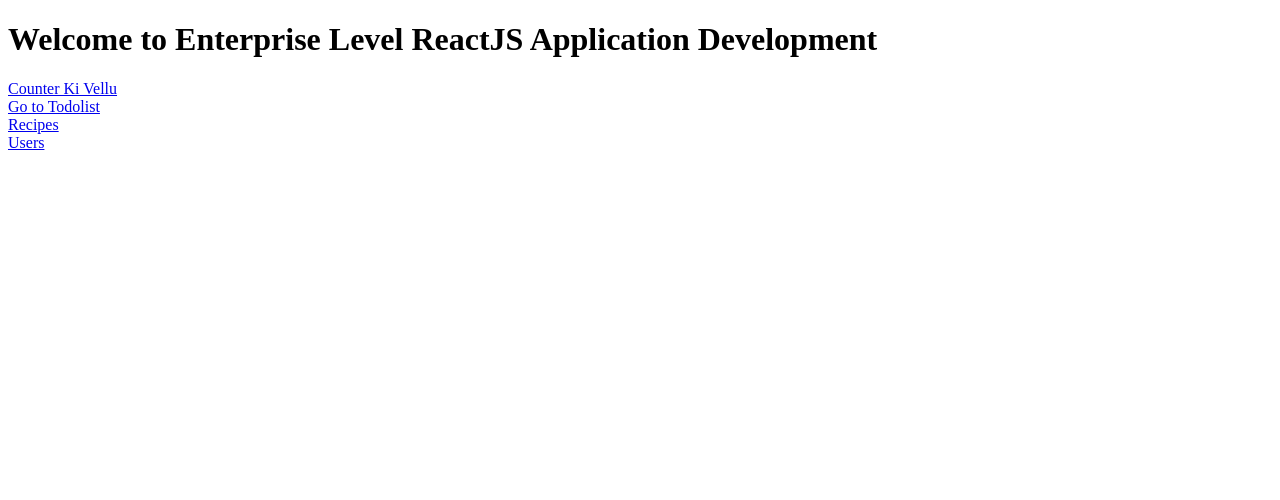
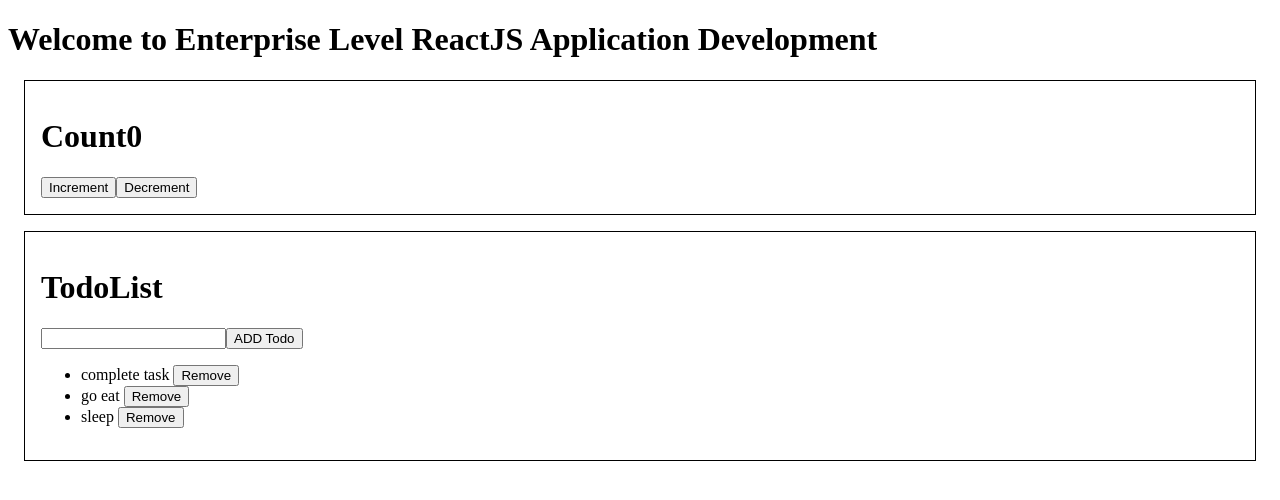
Before and after one commit to NaralaVyshnavi/ReactVite, a React (Vite) app in the folder ReactFrontend/: page / in a window 1280 px wide. Shown: the top 500 px of the page. Built offline with nearby package versions, Linux system fonts and the light colour scheme.

Commit message:
reducers-for-counter-and-todolist

```diff
--- a/ReactFrontend/src/App.jsx
+++ b/ReactFrontend/src/App.jsx
@@ -1,18 +1,14 @@
 import { Link, Outlet } from "react-router-dom";
+import Counter from "./Counter";
+import Todolist from "./Todolit";
 function App() {
   return (
     <div className="mybox">
       <h1 className="bg-dark text-info">
         Welcome to Enterprise Level ReactJS Application Development
       </h1>
-      <Link to="/counter">Counter Ki Vellu</Link>
-      <br />
-      <Link to="/todolist">Go to Todolist</Link>
-      <br />
-      <Link to="/recipes">Recipes</Link>
-      <br />
-      <Link to="/users">Users</Link>
-      <Outlet></Outlet>
+        <Counter/>
+        <Todolist/>
     </div>
   );
 }
--- /dev/null
+++ b/ReactFrontend/src/Counter.jsx
@@ -0,0 +1,25 @@
+import React, { useReducer }  from "react";
+function Counter(){
+    function counterReducer(state,action){
+        if(action.type=="INC"){
+           return {count:state.count+1}
+
+        }
+        if(action.type=="DEC"){
+          return  {count:state.count-1}
+        }
+    }
+    const [state,dispatch]=useReducer(counterReducer,{count:0})
+    return(
+        <div className="myBox">
+            <h1>Count{state.count}</h1>
+            <button onClick={()=>{
+                dispatch({type:"INC"});
+            }}>Increment</button>
+            <button onClick={()=>{
+                dispatch({type:"DEC"})
+            }}>Decrement</button>
+        </div>
+    )
+}
+export default Counter
--- /dev/null
+++ b/ReactFrontend/src/Todolit.jsx
@@ -0,0 +1,33 @@
+import React, { useReducer, useState } from "react";
+function Todolist(){
+    function todolistReducer(state,action){
+        if(action.type=="ADDTODO"){
+            return {todos:[...state.todos,action.payload]}
+        }
+        if(action.type=="DELTODO"){
+             const filteredTodos=state.todos.filter((todo,i)=>i!==action.payload)
+            return {todos:filteredTodos}
+        }
+    }
+    const [ntd,setNtd]=useState('');
+    const [state,dispatch]=useReducer(todolistReducer,{todos:['complete task','go eat','sleep']})
+    return(
+        <div className="myBox">
+            <h1>TodoList</h1>
+            <input type="text" onChange={(e)=>setNtd(e.target.value)}/>
+            <button onClick={()=>{
+                dispatch({type:"ADDTODO",payload:ntd})
+            }}>ADD Todo</button>
+            <ul>
+                {
+                    state.todos.map((todo,i)=>{
+                        return <li key={i}>{todo} <button onClick={()=>{
+                            dispatch({type:"DELTODO",payload:i})
+                        }}>Remove</button></li>
+                    })
+                }
+            </ul>
+        </div>
+    )
+}
+export default Todolist;
--- a/ReactFrontend/src/main.jsx
+++ b/ReactFrontend/src/main.jsx
@@ -2,50 +2,9 @@ import { StrictMode } from "react";
 import { createRoot } from "react-dom/client";
 import "./index.css";
 import App from "./App.jsx";
-import { createBrowserRouter, RouterProvider } from "react-router-dom";
-import Counter from "./Counter.jsx";
-import Todolist from "./Todolist.jsx";
 
-import Recipes from "./api-call.jsx"
-import RecipeDetails from "./RecipeDetails.jsx";
-import Users from "./Users.jsx";
-import UserDetails from "./UserDetails.jsx";
 
-const router = createBrowserRouter([
-  {
-    path: "/",
-    element: <App></App>,
-    children: [
-      {
-        path: "/counter",
-        element: <Counter></Counter>,
-      },
-      {
-        path: "/todolist",
-        element: <Todolist></Todolist>,
-      },
-      {
-        path: "/users",
-        element: <Users></Users>,
-      },
-     {
-        path:"/userDetails",
-        element:<UserDetails/>
-     },
-      {
-        path: "/recipes",
-        element: <Recipes></Recipes>,
-        children: [
-          {
-            path: "/recipes/:id",
-            element: <RecipeDetails></RecipeDetails>,
-          },
-        ],
-      },
-    ],
-  },
-]);
 
 createRoot(document.getElementById("root")).render(
-  <RouterProvider router={router} />,
+  <App></App>
 );
```
